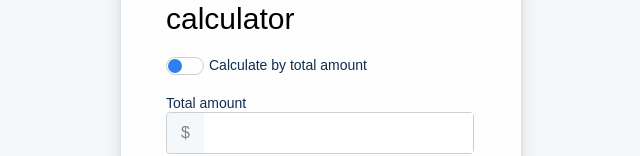
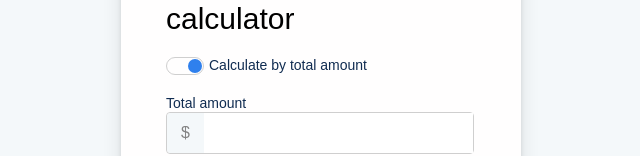
Before and after one commit to akmatoff/savings-calculator, a React (Create React App) app: page / in a window 1280 px wide. Shown: the part 215-371 px from the top of the page, without its empty margins (319-959 px from the left). Built offline with nearby package versions, Linux system fonts and the light colour scheme; a web font is replaced by a local one.

Commit message:
UPDATE: Toggle switch on click + animation

```diff
--- a/src/components/ToggleSwitch.tsx
+++ b/src/components/ToggleSwitch.tsx
@@ -1,26 +1,35 @@
+import { useState } from "react";
 import styled from "styled-components";
+import { StyledToggleSwitchProps } from "../types/types";
 
 export default function ToggleSwitch() {
+  const [toggleOn, setToggleOn] = useState(true);
+
   return (
-    <StyledToggleSwitch>
+    <StyledToggleSwitch
+      toggleOn={toggleOn}
+      onClick={() => setToggleOn(!toggleOn)}
+    >
       <div></div>
     </StyledToggleSwitch>
   );
 }
 
-const StyledToggleSwitch = styled.div`
+const StyledToggleSwitch = styled.div<StyledToggleSwitchProps>`
   width: 38px;
   height: 18px;
   padding: 1px;
+  padding-left: ${({ toggleOn }) => (toggleOn ? "21px" : "1px")};
   background: "#FFFFFF";
   border: 1px solid #cfcfcf;
   border-radius: 9px;
   cursor: pointer;
+  transition: 0.3s ease-in-out;
 
   div {
     width: 14px;
     height: 14px;
-    background: #2f80ed;
+    background: ${({ toggleOn }) => (toggleOn ? "#2f80ed" : "#cfcfcf;")};
     border-radius: 100%;
   }
 
--- /dev/null
+++ b/src/types/types.ts
@@ -0,0 +1,3 @@
+export interface StyledToggleSwitchProps {
+  toggleOn: boolean;
+}
```
